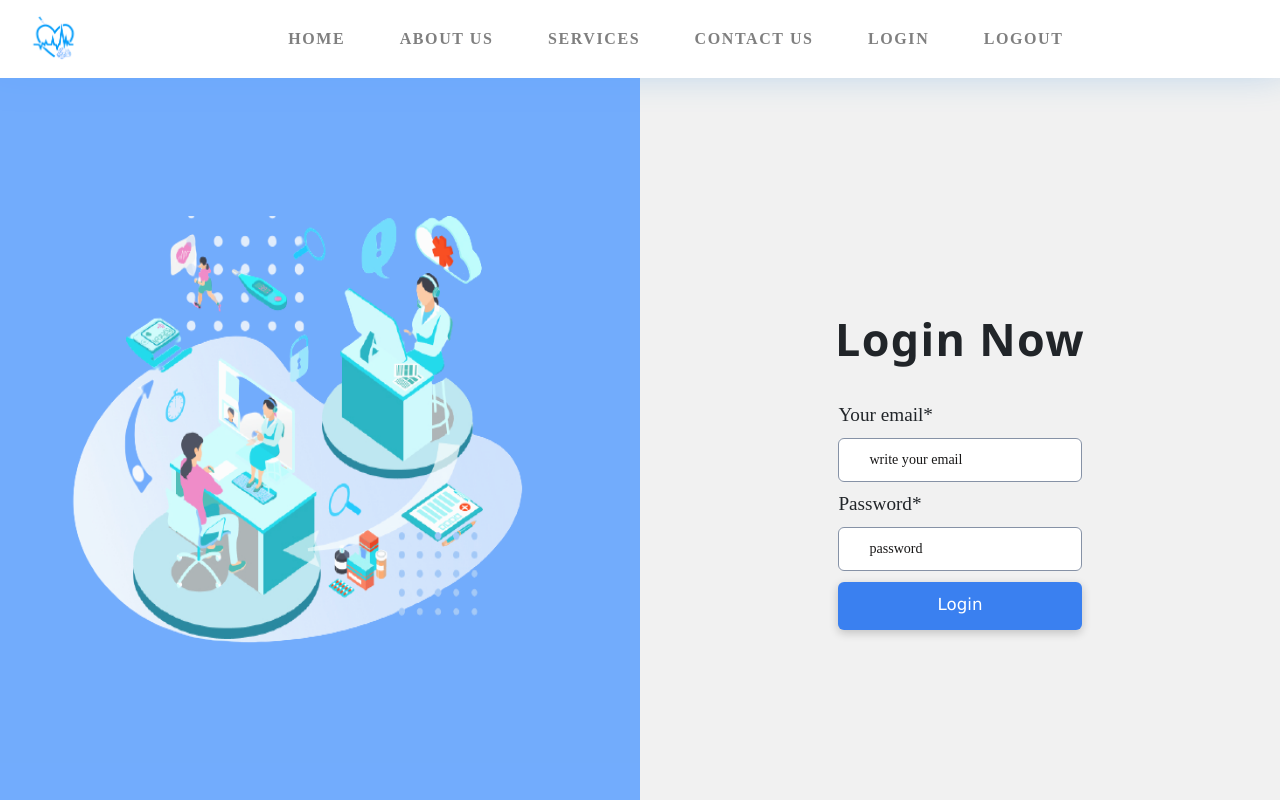
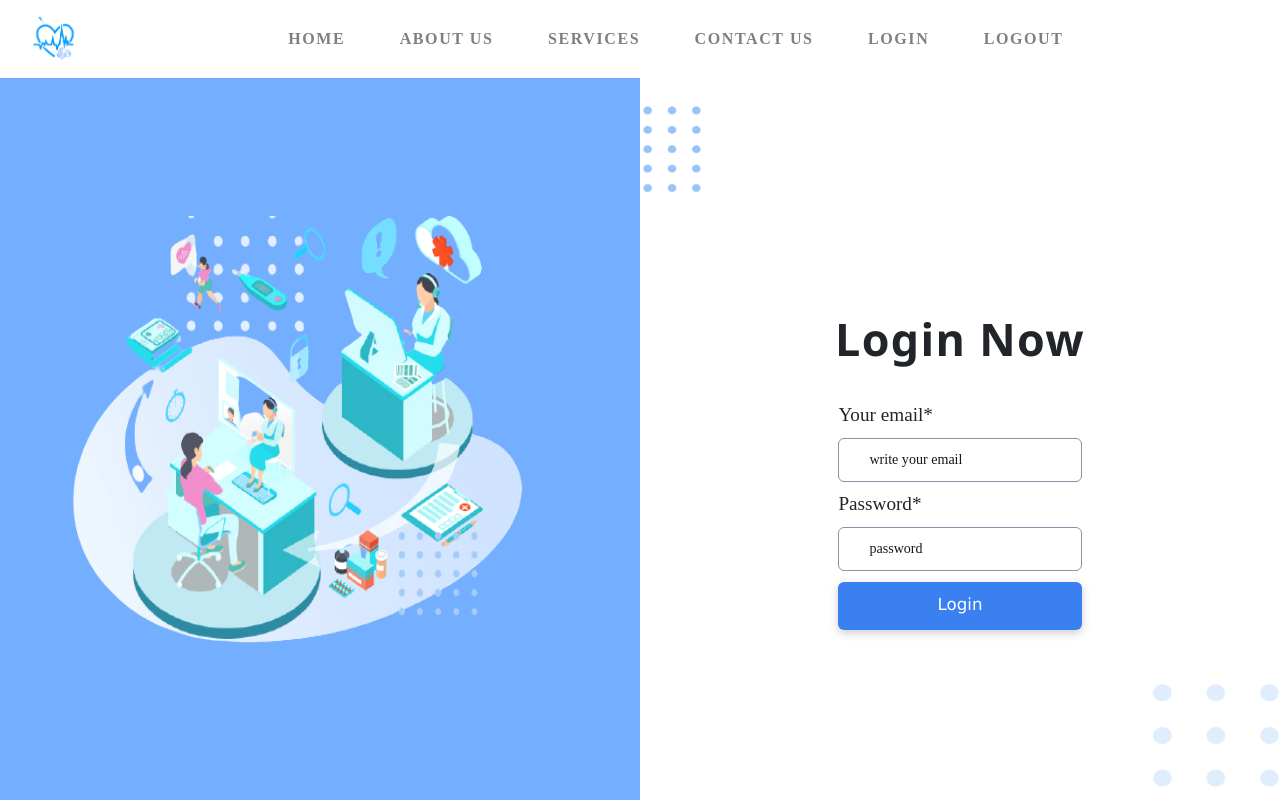
Before and after one commit to biley02/Medical-Record-Project, a React (Create React App) app in the folder medical-record/: page /user/login in a window 1280 px wide. Shown: the top 800 px of the page. Built offline with nearby package versions, Linux system fonts and the light colour scheme.

Commit message:
signup page updated

```diff
--- a/medical-record/src/styles/login.css
+++ b/medical-record/src/styles/login.css
@@ -8,6 +8,7 @@ body {
 #ini{
 	display: flex;
 	flex-direction: row;
+	background-color: #ffffff;
 }
 #loginForm{
 	display: flex;
@@ -17,6 +18,11 @@ body {
 	/* position:relative; */
 	width:50vw;
 	height:100vh;
+	background-image: url('../img/signup-dots.png');
+    background-size: cover;
+    background-repeat: no-repeat;
+	background-color: #ffffff;
+	background-size: 98vw 92vh;
 	/* margin-left: 50vw; */
 }
 
@@ -47,7 +53,7 @@ body {
 
  }
  #submitbtn1{
- 	display:flex;
+ 	display:block;
  	margin-top:3px;
  	height:6vh;
 	width:19vw;
@@ -56,7 +62,7 @@ body {
     outline:none;
     border:none;
     color:#FFFFFF;
-    font-family:Geneva, Verdana, sans-serif;
+    font-family:'Lucida Sans', 'Lucida Sans Regular', 'Lucida Grande', 'Lucida Sans Unicode', Geneva, Verdana, sans-serif;
     align-items:center;
 	justify-content:center;
 	font-size:1.3vw;
--- a/medical-record/src/styles/signUp.css
+++ b/medical-record/src/styles/signUp.css
@@ -13,6 +13,7 @@ body {
 #containers {
     height: 9vh;
     width: 100%;
+    background-color: #ffffff;
     box-shadow: -3px -16px 50px 12px rgba(18, 118, 210, 0.44);
 }
 #Navbar {
@@ -61,6 +62,7 @@ ul li {
     }
     #containers {
         height: 8vh;
+
     }
 }
 @media (max-width: 991px) {
@@ -173,17 +175,17 @@ ul li {
 
 #signUpForm {
     margin: 5vh auto;
+    margin-left: 3vh;
     width: 50vw;
     height: 100vh;
 }
 #heading {
-    /*text-align: center;*/
+    text-align: center;
     font-family: Product Sans;
     font-weight: bold;
-    font-size: 200%;
+    font-size: 3vw;
     letter-spacing: 0.03em;
     margin-bottom: 2vh;
-    margin-left: 11vw;
 }
 #signUpText {
     text-align: center;
@@ -309,7 +311,7 @@ border:2px solid blue;
 #submitbtn {
     display: block;
     margin-top: 3px;
-    width: 80%;
+    width: 19vw;
     height: 5.5vh;
     background: #458ff6;
     border-radius: 6px;
```
